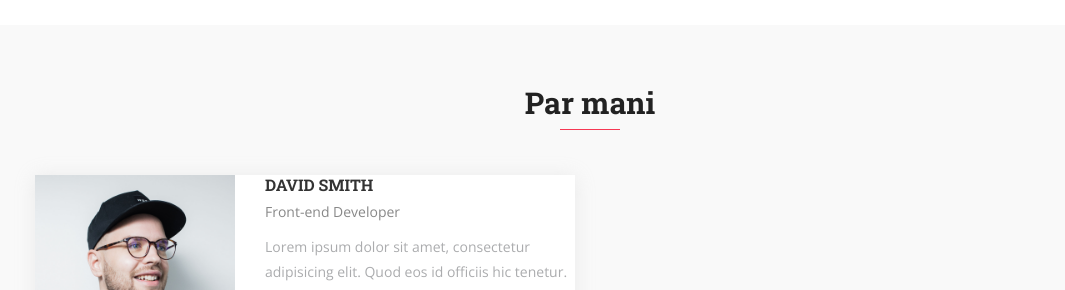
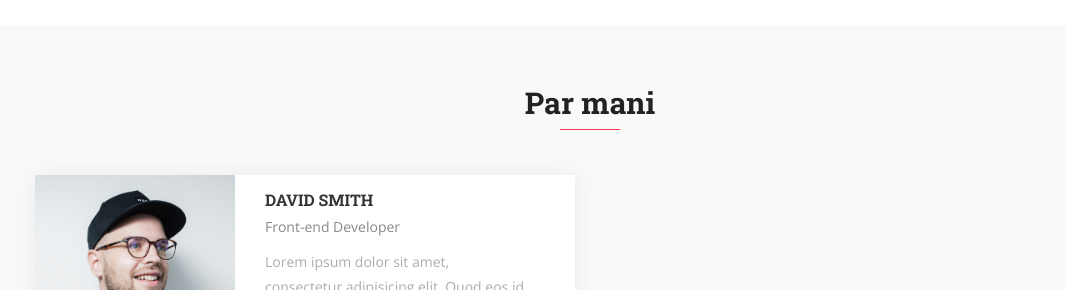
Before and after one commit to edvardsvalentanavics/logopedlv, a plain HTML site: page public/index.html in a window 1280 px wide. Shown: the part 2539-2829 px from the top of the page, without its empty margins (50-1115 px from the left). Drawn offline with nearby package versions, Linux system fonts and the light colour scheme; files whose address does not match are found by name.

Commit message:
git_bugfix_20201108_2311

```diff
--- a/public/index.html
+++ b/public/index.html
@@ -306,7 +306,7 @@
               <div class="team-img">
                 <img class="img-fluid" src="assets/img/team/team-01.png" alt="">
               </div>
-              <div class="contetn">
+              <div class="content">
                 <div class="info-text">
                   <h3><a href="#">David Smith</a></h3>
                   <p>Front-end Developer</p>
```
